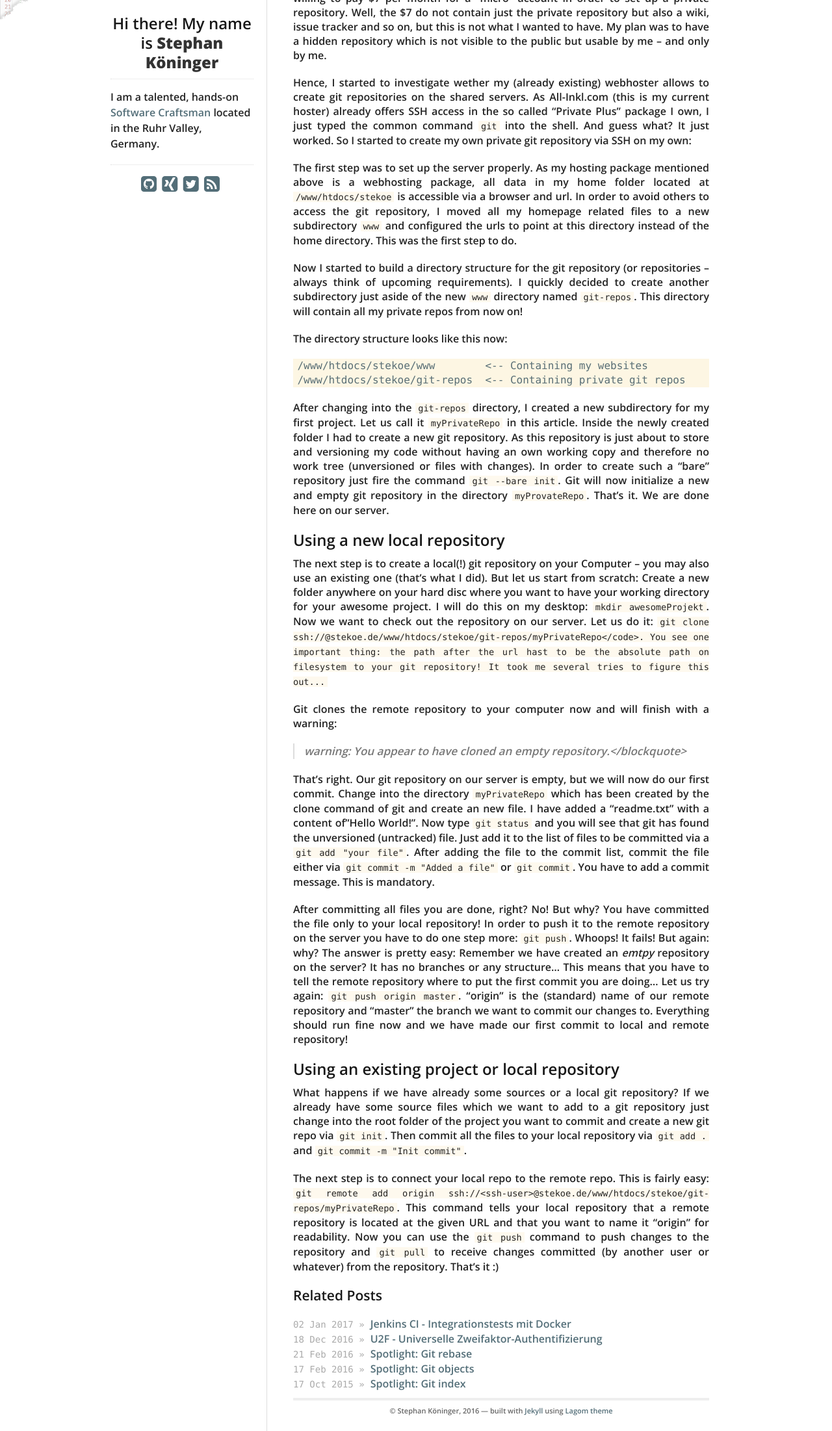
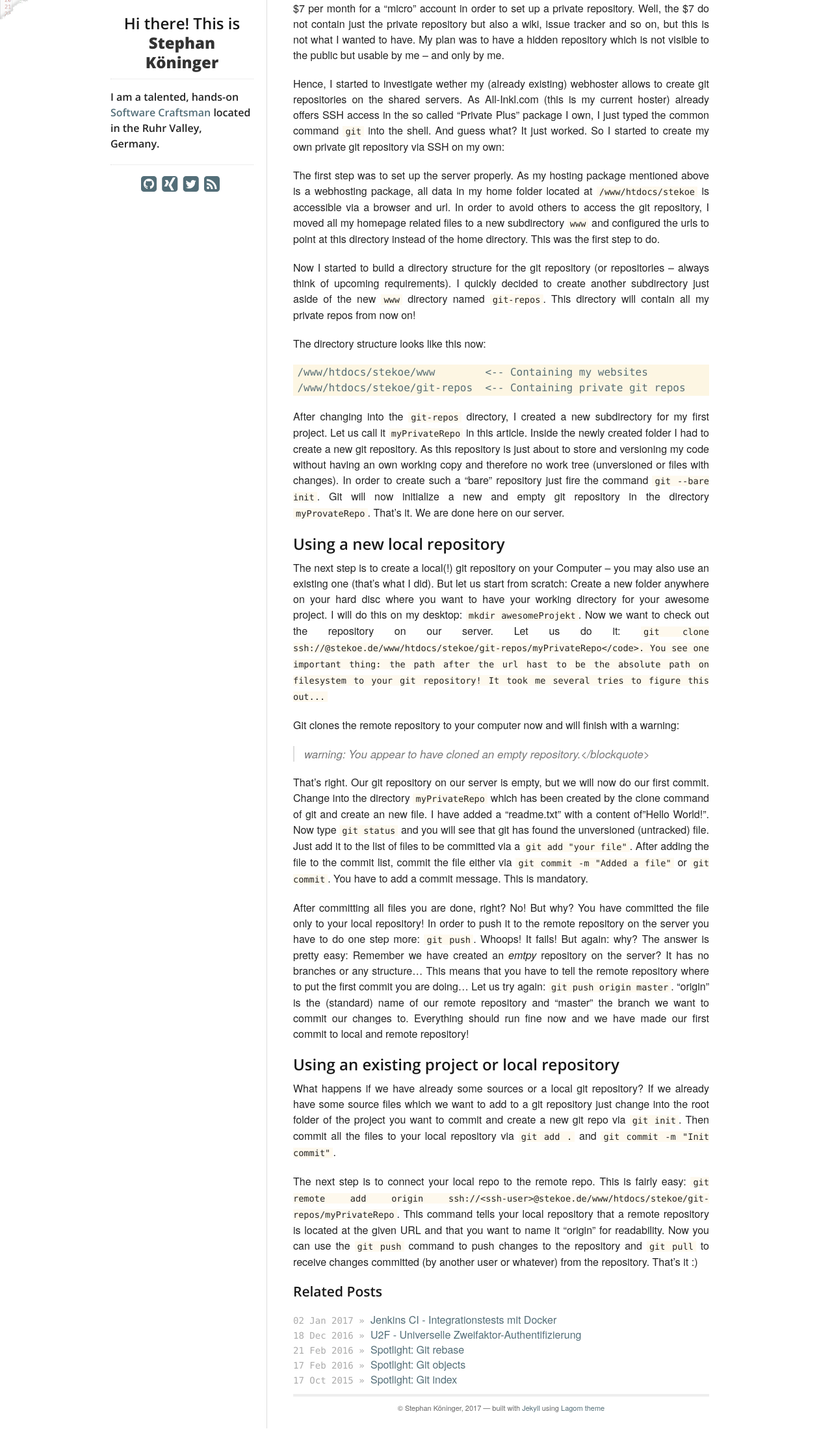
Before and after one commit to SteKoe/blog.stekoe.de, a Jekyll site: the page built from _posts/2013-07-14-how-to-set-up-a-remote-git-repository-at-shared-hosters-like-all-inkl-com.md, in a window 1280 px wide, cut to the strip 226-2428 px from the top of the page. Shown: the whole strip at 65% size. Built offline with Jekyll 4.4.1, drawn with Linux system fonts in a browser that asks for light colours; nearby versions of some CDN libraries.

Commit message:
chore(layout): minor css and layout rework

```diff
--- a/_config.yml
+++ b/_config.yml
@@ -6,4 +6,10 @@
 gems:
   - jekyll-sitemap
   - jekyll-gist
-exclude: [LICENSE, CNAME, README.md, .gitignore, Gemfile, Gemfile.lock]
+exclude:
+  - LICENSE
+  - CNAME
+  - README.md
+  - .gitignore
+  - Gemfile
+  - Gemfile.lock
--- a/_includes/footer.html
+++ b/_includes/footer.html
@@ -1,12 +1,5 @@
 <div class="disclaimer">
-  {% if site.data.theme.show_disclaimer %}
   <p>
-    The postings on this site are my own and don't necessarily represent my
-    employer’s positions, strategies or opinions.
-  </p>
-  {% endif %}
-
-  <p>
-    &copy; {{ site.data.theme.name }}, 2016 &mdash; built with <a href="http://jekyllrb.com/">Jekyll</a> using <a href="https://github.com/swanson/lagom">Lagom theme</a>
+    &copy; {{ site.data.theme.name }}, 2017 &mdash; built with <a href="http://jekyllrb.com/">Jekyll</a> using <a href="https://github.com/swanson/lagom">Lagom theme</a>
   </p>
 </div>
--- a/_includes/sidebar.html
+++ b/_includes/sidebar.html
@@ -6,11 +6,9 @@
     <img src="/logo.png" id="logo" alt="Blog logo"/>
     {% endif %}
   </a>
-  <h2>Hi there! My name is <strong>{{ site.data.theme.name }}</strong></h2>
+  <h2>Hi there! This is <br><strong>{{ site.data.theme.name }}</strong></h2>
   <div id="bio">
-    <p>
-		  I am a talented, hands-on <a href="http://manifesto.softwarecraftsmanship.org/">Software Craftsman</a> located in the Ruhr Valley, Germany.
-	  </p>
+    <p>{{ site.data.theme.tagline }}</p>
   </div>
   <div id="social">
     {% include social.html %}
--- a/_layouts/default.html
+++ b/_layouts/default.html
@@ -30,7 +30,7 @@
       {% include sidebar.html %}
     </div>
 
-    <div class="eleven columns content">
+    <div class="eleven columns content main">
       {{ content }}
 
       <div class="footer">
```
Also changed, not shown: _data/theme.yml (+1 -20 lines), _includes/css/screen.css (+21 -4 lines), logo.png (deleted), 1 other file.
